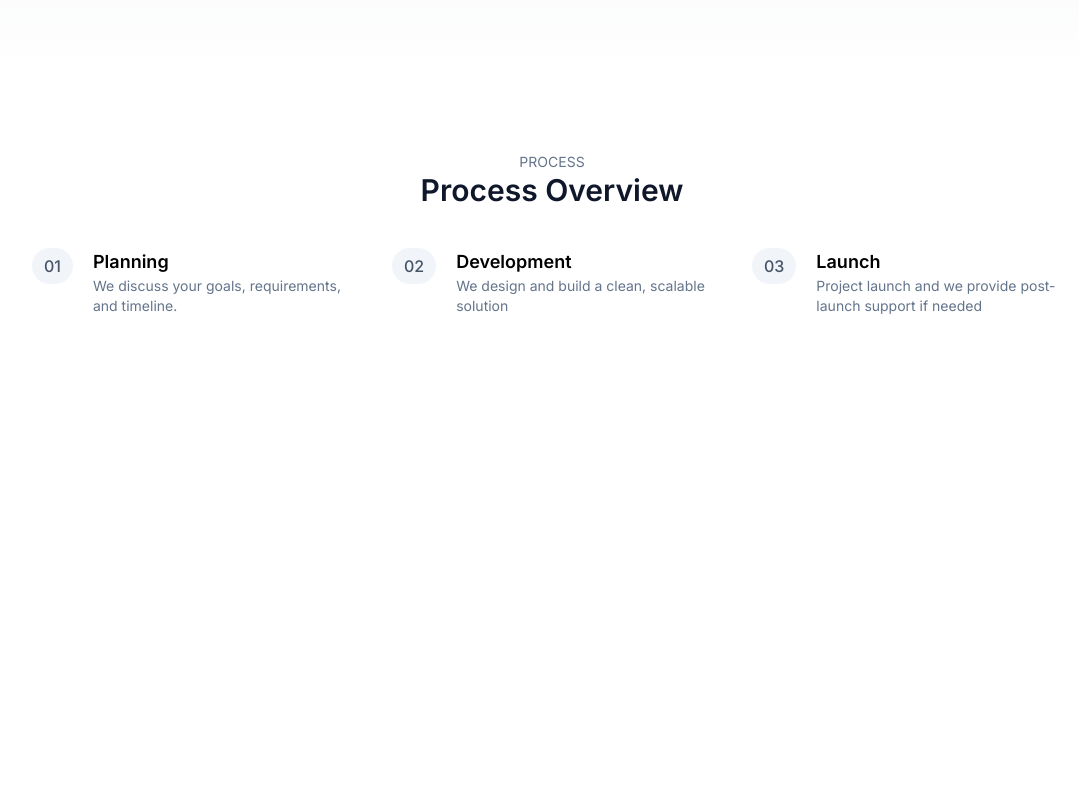
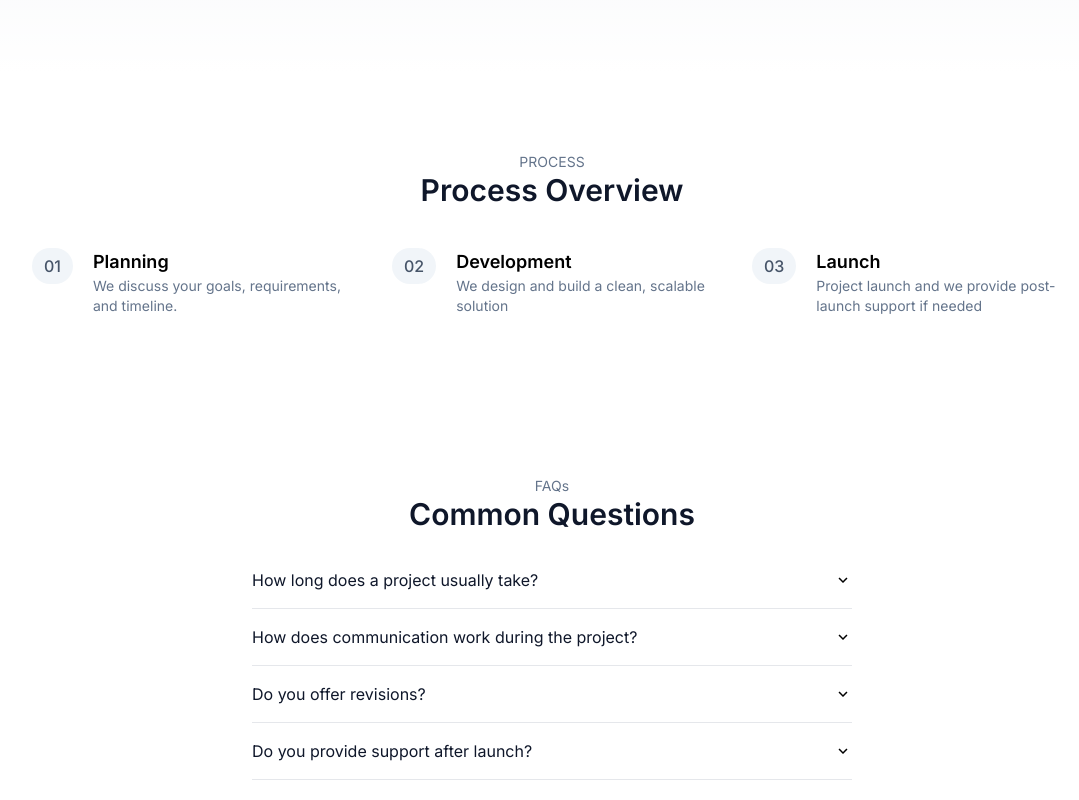
Before and after one commit to CauanFailla/Landing-Page, a React (Vite) app in the folder client/: page / in a window 1280 px wide. Shown: the part 1070-1870 px from the top of the page, without its empty margins (88-1167 px from the left). Before the commit the page ends 1466 px from the top, so only its background shows below. Built offline with nearby package versions, Linux system fonts and the light colour scheme.

Commit message:
feat: add faqs section

```diff
--- a/client/src/pages/Home.jsx
+++ b/client/src/pages/Home.jsx
@@ -3,6 +3,7 @@ import Hero from "../sections/Hero"
 import SocialProof from "../sections/SocialProof"
 import Services from "../sections/Services"
 import Process from "../sections/Process"
+import FAQs from "../sections/FAQs"
 
 export default function Home() {
     return (
@@ -13,6 +14,7 @@ export default function Home() {
                 <SocialProof/>
                 <Services/>
                 <Process/>
+                <FAQs/>
             </main>
         </div>
     )
--- /dev/null
+++ b/client/src/sections/FAQs.jsx
@@ -0,0 +1,36 @@
+import { useState } from "react";
+import { MdExpandMore } from "react-icons/md";
+import { MdExpandLess } from "react-icons/md";
+
+const faqs = [
+    {question: "How long does a project usually take?", answer: "Most projects take between 2 and 4 weeks, depending on scope and complexity."},
+    {question: "How does communication work during the project?", answer: "We stay in touch through regular check-ins and updates to make sure everything stays aligned."},
+    {question: "Do you offer revisions?", answer: "Yes — revisions are part of the process to ensure the final result meets your expectations."},
+    {question: "Do you provide support after launch?", answer: "Yes, we offer post-launch support to handle fixes, improvements, or questions if needed."},
+]
+
+export default function FAQs() {
+    const [current, setCurrent] = useState(null)
+
+    return (
+        <section className="flex flex-col items-center py-20 ">
+            <div className="text-center">
+                <p className="text-muted_text text-sm">FAQs</p>
+                <h1 className="text-3xl font-semibold text-primary_text">Common Questions</h1>
+            </div>
+            <div className="w-[600px] mt-5">
+                {faqs.map((f, i)=>(
+                    <div onClick={()=>{current != i ? setCurrent(i) : setCurrent(null)}} className="cursor-pointer border-b-[1px] py-4">
+                        <div  className="flex items-center justify-between">
+                            <p className="text-primary_text">{f.question}</p>
+                            {current != i ?<MdExpandMore size={18}/>:<MdExpandLess size={18}/>}
+                        </div>
+                        <div className={`${current != i && "hidden"} mt-4`}>
+                            <p className="text-sm text-muted_text">{f.answer}</p>
+                        </div>
+                    </div>
+                ))}
+            </div>
+        </section>
+    )
+}
```
